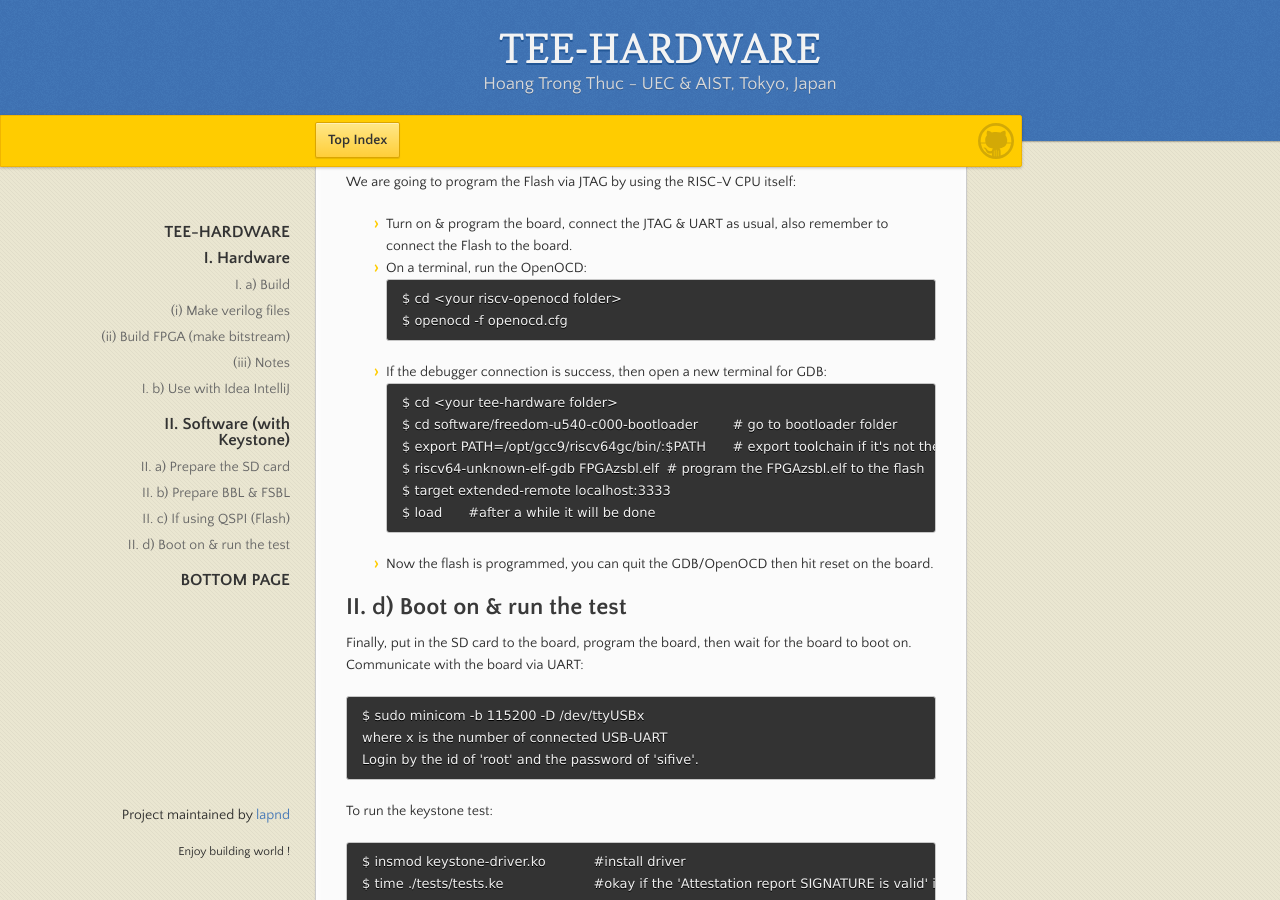
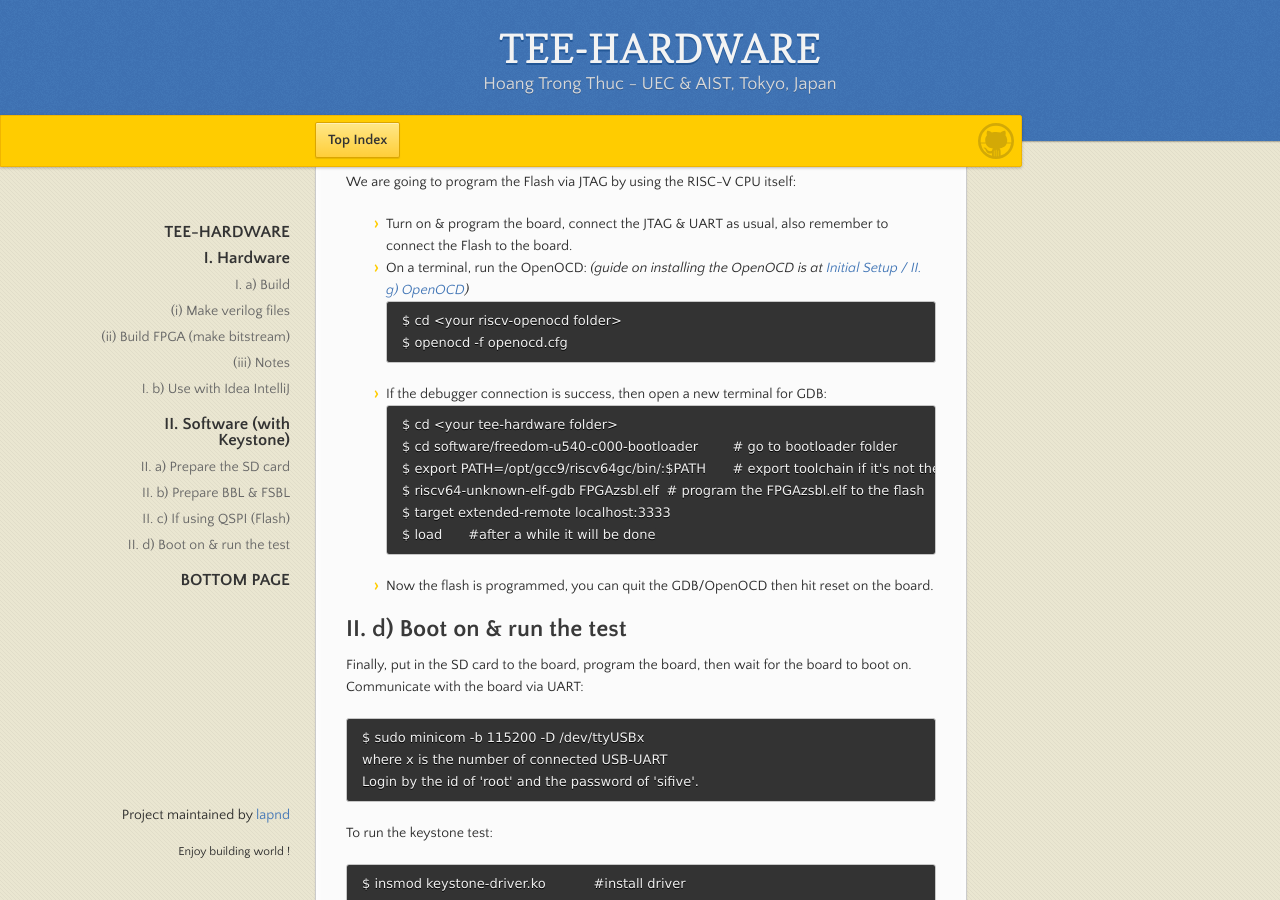
Before and after one commit to lapnd/httdes.github.io, a Jekyll site: the page built from tee-hw.md, in a window 1280 px wide and 900 px high, scrolled down 5114 px. Built offline with Jekyll 4.4.1, drawn with Linux system fonts in a browser that asks for light colours; our own code applies the rules of GitHub Pages for plain Markdown files.

Commit message:
Update tee-hw.md

````diff
--- a/tee-hw.md
+++ b/tee-hw.md
@@ -191,7 +191,7 @@ If you're using the QSPI option in the DE4 & TR4 demos (VC707 demo doesn't suppo
 
 We are going to program the Flash via JTAG by using the RISC-V CPU itself:
 - Turn on & program the board, connect the JTAG & UART as usual, also remember to connect the Flash to the board.
-- On a terminal, run the OpenOCD:
+- On a terminal, run the OpenOCD: *(guide on installing the OpenOCD is at [Initial Setup / II. g) OpenOCD](./init.md#ii-g-openocd))*
 ```
 $ cd <your riscv-openocd folder>
 $ openocd -f openocd.cfg
````
